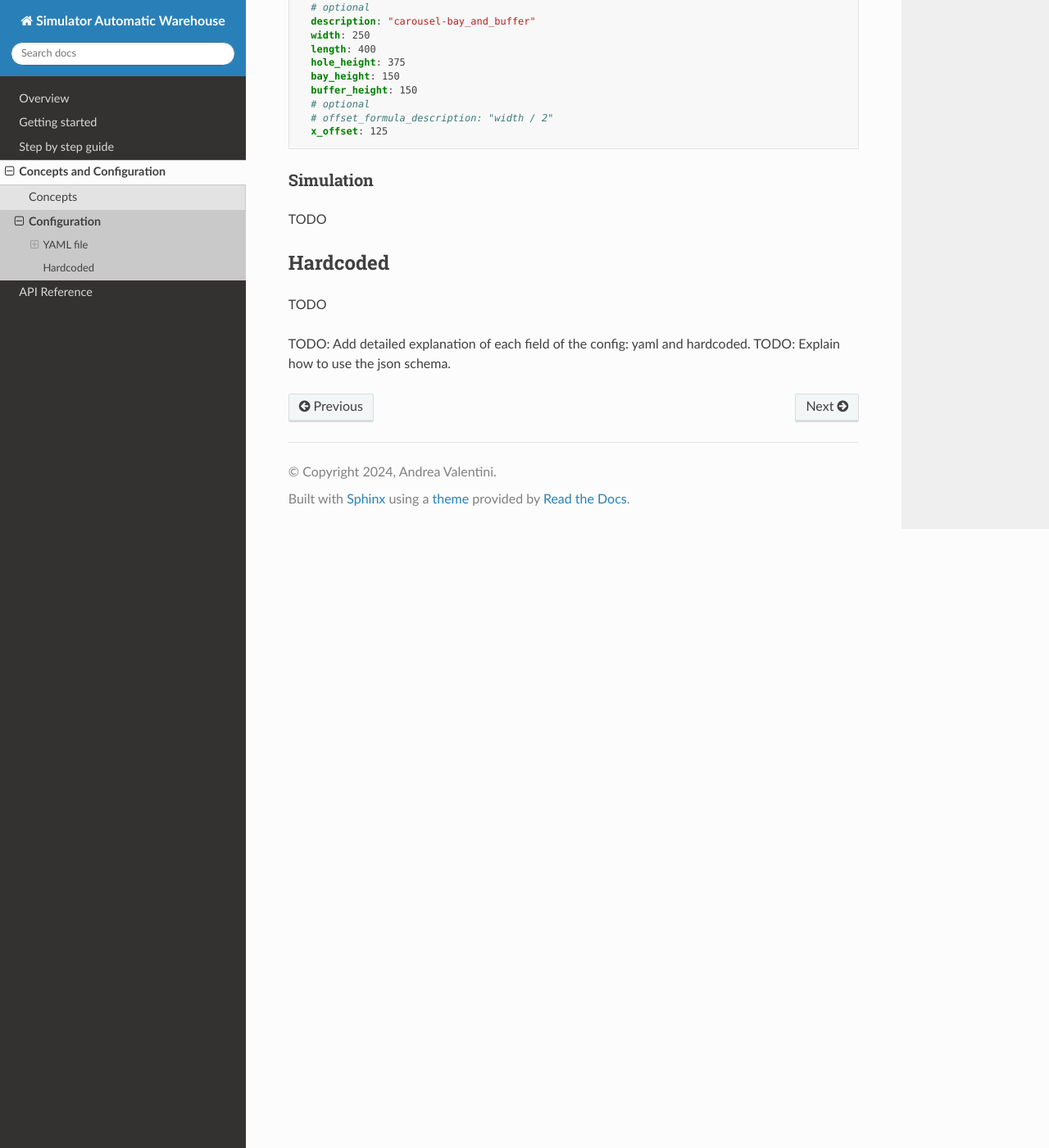
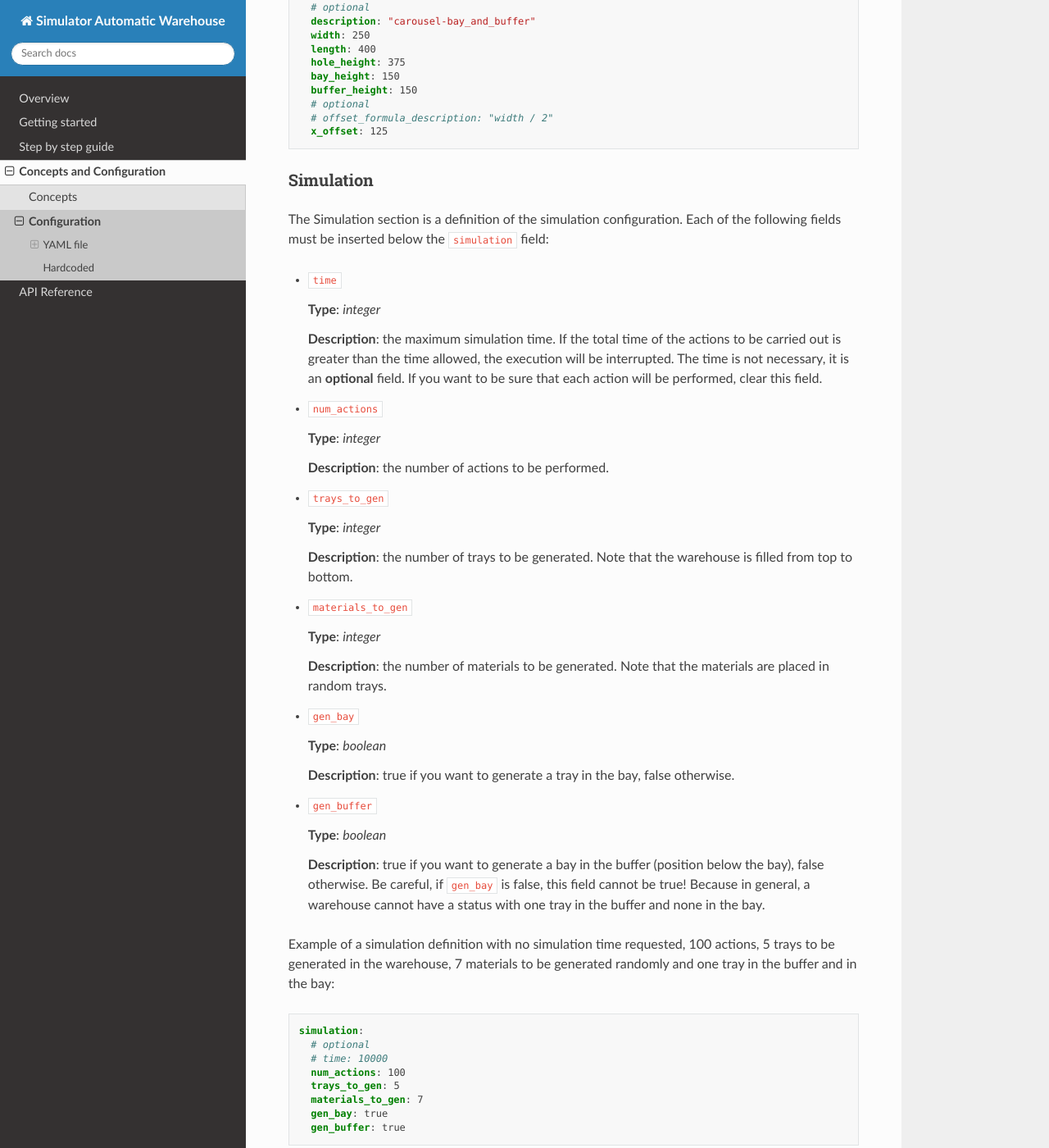
Before and after one commit to AndreVale69/simulator-automatic-warehouse, a Sphinx documentation site: the page built from docs/sections/concepts-and-configuration/configuration/configuration.rst, in a window 1280 px wide and 1400 px high, scrolled down 5097 px. Shown: the whole window at 82% size. Built offline with Sphinx 7.4.7 and the Read the Docs theme 2.0.0, drawn with Linux system fonts in a browser that asks for light colours.

Commit message:
Added Simulation section in Configuration

```diff
--- a/docs/sections/concepts-and-configuration/configuration/configuration.rst
+++ b/docs/sections/concepts-and-configuration/configuration/configuration.rst
@@ -257,7 +257,64 @@ Example of a carousel definition with a length of 400 centimetres (4 metres), a
 Simulation
 ^^^^^^^^^^
 
-TODO
+The Simulation section is a definition of the simulation configuration.
+Each of the following fields must be inserted below the ``simulation`` field:
+
+- ``time``
+
+  **Type**: `integer`
+
+  **Description**: the maximum simulation time. If the total time of the actions to be carried out is greater than the time allowed, the execution will be interrupted. The time is not necessary, it is an **optional** field. If you want to be sure that each action will be performed, clear this field.
+
+
+- ``num_actions``
+
+  **Type**: `integer`
+
+  **Description**: the number of actions to be performed.
+
+
+- ``trays_to_gen``
+
+  **Type**: `integer`
+
+  **Description**: the number of trays to be generated. Note that the warehouse is filled from top to bottom.
+
+
+- ``materials_to_gen``
+
+  **Type**: `integer`
+
+  **Description**: the number of materials to be generated. Note that the materials are placed in random trays.
+
+
+- ``gen_bay``
+
+  **Type**: `boolean`
+
+  **Description**: true if you want to generate a tray in the bay, false otherwise.
+
+
+- ``gen_buffer``
+
+  **Type**: `boolean`
+
+  **Description**: true if you want to generate a bay in the buffer (position below the bay), false otherwise. Be careful, if ``gen_bay`` is false, this field cannot be true! Because in general, a warehouse cannot have a status with one tray in the buffer and none in the bay.
+
+
+Example of a simulation definition with no simulation time requested, 100 actions, 5 trays to be generated in the warehouse, 7 materials to be generated randomly and one tray in the buffer and in the bay:
+
+.. code-block:: yaml
+
+    simulation:
+      # optional
+      # time: 10000
+      num_actions: 100
+      trays_to_gen: 5
+      materials_to_gen: 7
+      gen_bay: true
+      gen_buffer: true
+
 
 ---------
 Hardcoded
```
